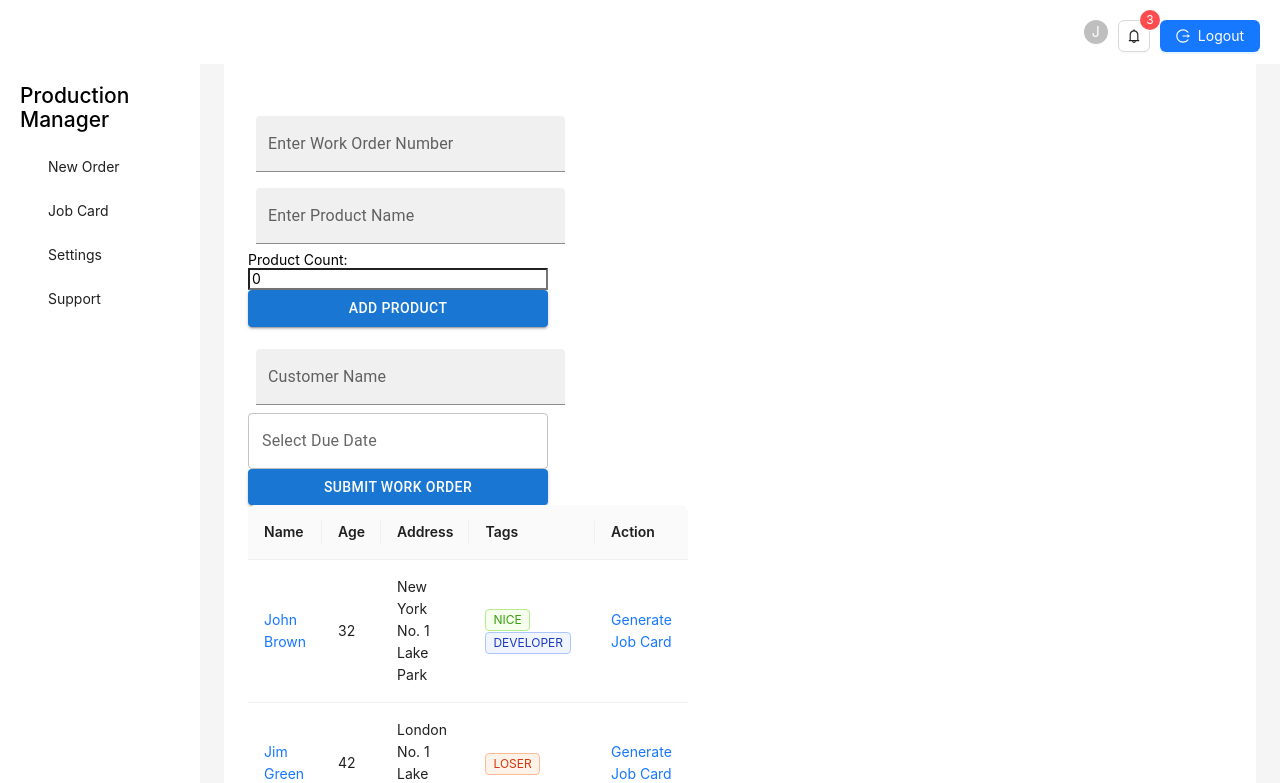
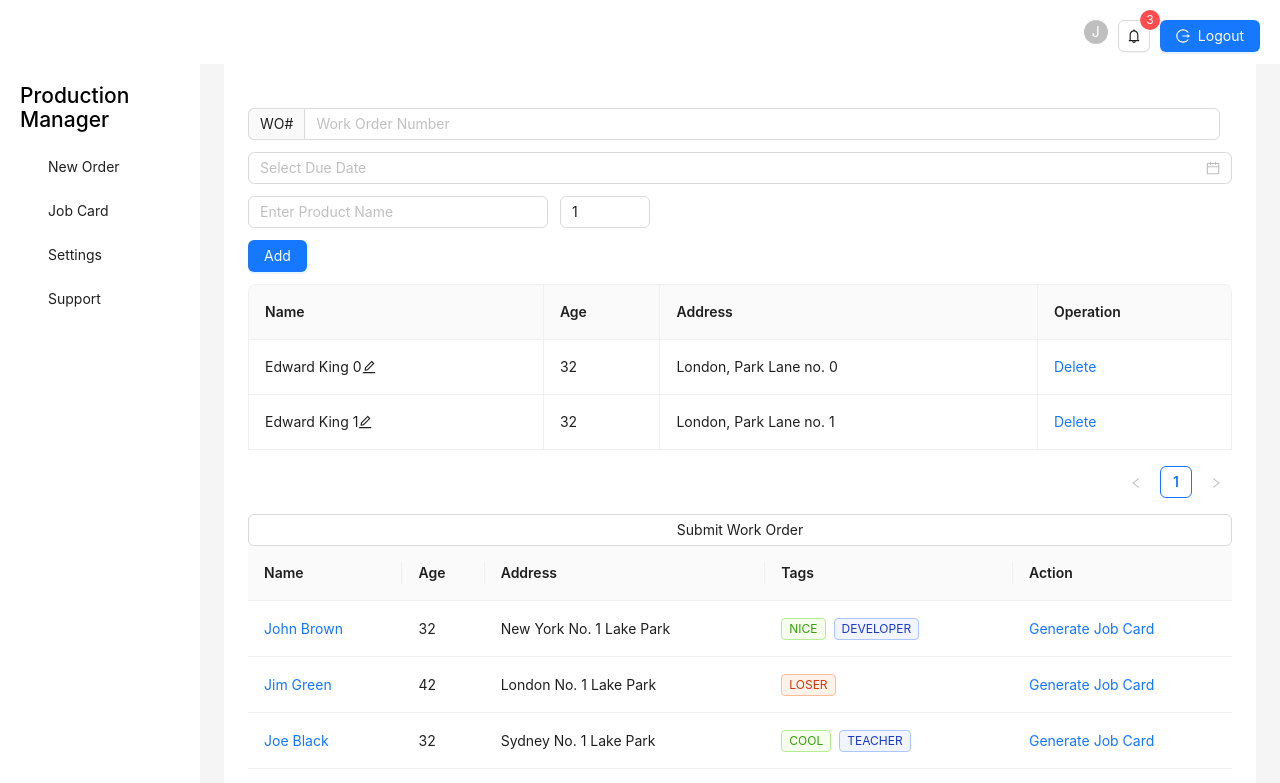
Before and after one commit to zeezaglobal/inventory-management, a React (Create React App) app: page /dashboard in a window 1280 px wide. Shown: the top 783 px of the page. Built offline with nearby package versions, Linux system fonts and the light colour scheme.

Commit message:
table added

```diff
--- a/package.json
+++ b/package.json
@@ -3,6 +3,7 @@
   "version": "0.1.0",
   "private": true,
   "dependencies": {
+    "@ant-design/icons": "^5.6.0",
     "@emotion/react": "^11.14.0",
     "@emotion/styled": "^11.14.0",
     "@mui/material": "^6.4.0",
--- /dev/null
+++ b/src/components/EditText.jsx
@@ -0,0 +1,8 @@
+import React from 'react';
+import { Input } from 'antd';
+
+const EditText = ({ placeholder }) => {
+  return <Input style={{ width: 300 }} placeholder={ placeholder } />;
+};
+
+export default EditText;
--- a/src/components/EditableTextField.jsx
+++ /dev/null
@@ -1,23 +0,0 @@
-import * as React from 'react';
-import Box from '@mui/material/Box';
-import TextField from '@mui/material/TextField';
-
-export default function EditableTextField({ label,onChange,value }) {
-  return (
-    <Box
-      component="form"
-      sx={{ '& > :not(style)': { m: 1, width: '35ch' } }}
-      noValidate
-      autoComplete="off"
-    >
-
-      <TextField
-      id="filled-basic"
-      label={label}
-      variant="filled"
-      value={value}
-      onChange={onChange}/>
-
-    </Box>
-  );
-}
--- /dev/null
+++ b/src/components/ProductNameTable.jsx
@@ -0,0 +1,143 @@
+import React, { useState } from 'react';
+import { Table, Input, Button, Popconfirm } from 'antd';
+import { EditOutlined, CheckOutlined } from '@ant-design/icons';
+
+const EditableCell = ({ value: initialValue, onChange }) => {
+  const [value, setValue] = useState(initialValue);
+  const [editable, setEditable] = useState(false);
+
+  const handleChange = (e) => {
+    setValue(e.target.value);
+  };
+
+  const check = () => {
+    setEditable(false);
+    if (onChange) {
+      onChange(value);
+    }
+  };
+
+  const edit = () => {
+    setEditable(true);
+  };
+
+  return (
+    <div className="editable-cell">
+      {editable ? (
+        <div className="editable-cell-input-wrapper">
+          <Input
+            value={value}
+            onChange={handleChange}
+            onPressEnter={check}
+          />
+          <CheckOutlined
+            className="editable-cell-icon-check"
+            onClick={check}
+          />
+        </div>
+      ) : (
+        <div className="editable-cell-text-wrapper">
+          {value || ' '}
+          <EditOutlined
+            className="editable-cell-icon"
+            onClick={edit}
+          />
+        </div>
+      )}
+    </div>
+  );
+};
+
+const ProductNameTable = () => {
+  const [dataSource, setDataSource] = useState([
+    {
+      key: '0',
+      name: 'Edward King 0',
+      age: '32',
+      address: 'London, Park Lane no. 0',
+    },
+    {
+      key: '1',
+      name: 'Edward King 1',
+      age: '32',
+      address: 'London, Park Lane no. 1',
+    },
+  ]);
+
+  const [count, setCount] = useState(2);
+
+  const onCellChange = (key, dataIndex) => (value) => {
+    const newData = [...dataSource];
+    const target = newData.find((item) => item.key === key);
+    if (target) {
+      target[dataIndex] = value;
+      setDataSource(newData);
+    }
+  };
+
+  const onDelete = (key) => {
+    setDataSource(dataSource.filter((item) => item.key !== key));
+  };
+
+  const handleAdd = () => {
+    const newData = {
+      key: count.toString(),
+      name: `Edward King ${count}`,
+      age: 32,
+      address: `London, Park Lane no. ${count}`,
+    };
+    setDataSource([...dataSource, newData]);
+    setCount(count + 1);
+  };
+
+  const columns = [
+    {
+      title: 'Name',
+      dataIndex: 'name',
+      width: '30%',
+      render: (text, record) => (
+        <EditableCell
+          value={text}
+          onChange={onCellChange(record.key, 'name')}
+        />
+      ),
+    },
+    {
+      title: 'Age',
+      dataIndex: 'age',
+    },
+    {
+      title: 'Address',
+      dataIndex: 'address',
+    },
+    {
+      title: 'Operation',
+      dataIndex: 'operation',
+      render: (text, record) =>
+        dataSource.length > 1 ? (
+          <Popconfirm
+            title="Sure to delete?"
+            onConfirm={() => onDelete(record.key)}
+          >
+            <a href="#">Delete</a>
+          </Popconfirm>
+        ) : null,
+    },
+  ];
+
+  return (
+    <div>
+      <Button
+        type="primary"
+        className="editable-add-btn"
+        onClick={handleAdd}
+        style={{ marginTop: 12,marginBottom:12 }}
+      >
+        Add
+      </Button>
+      <Table bordered dataSource={dataSource} columns={columns} />
+    </div>
+  );
+};
+
+export default ProductNameTable;
--- /dev/null
+++ b/src/components/WorkOrderFeild.jsx
@@ -0,0 +1,18 @@
+import * as React from 'react';
+
+import { Input } from 'antd';
+
+
+export default function WorkOrderFeild({ }) {
+
+
+  return (
+    <div>
+    <div style={{ marginRight: 12,marginBottom:12 }}>
+      <Input addonBefore="WO#"  placeholder="Work Order Number" />
+    </div>
+
+
+  </div>
+  );
+}
--- a/src/pages/Order.css
+++ b/src/pages/Order.css
@@ -1,5 +1,11 @@
 .parent{
     display: flex;
     flex-direction: column;
-    width: 300px;
+
 }
+.firstline{
+    display: flex;
+    flex-direction: row;
+
+
+}
--- a/src/pages/Order.jsx
+++ b/src/pages/Order.jsx
@@ -1,14 +1,13 @@
 import "../pages/Order.css";
 import React, { useState } from "react";
 
-import EditableTextField from "../components/EditableTextField";
+import WorkOrderFeild from "../components/WorkOrderFeild";
+import EditText from "../components/EditText";
 import List from "../components/List";
 import Table from "../components/TableComponent";
-import Button from "@mui/material/Button";
-import TextField from "@mui/material/TextField";
-import { LocalizationProvider } from "@mui/x-date-pickers/LocalizationProvider";
-import { DatePicker } from "@mui/x-date-pickers";
-import { AdapterDayjs } from "@mui/x-date-pickers/AdapterDayjs";
+import ProductTableName from "../components/ProductNameTable";
+
+import { Button, InputNumber,DatePicker } from "antd";
 
 const Order = () => {
   const [nameList, setNameList] = useState([]);
@@ -19,7 +18,7 @@ const Order = () => {
   const handleChange = (e) => {
     setValue(e.target.value);
   };
-
+  const onChange = (e) => {};
   const handleAddProduct = () => {
     if (productName.trim() && value > 0) {
       // Add the product name and count as an object
@@ -31,39 +30,24 @@ const Order = () => {
 
   return (
     <div className="parent">
-      <EditableTextField label="Enter Work Order Number" />
-      <EditableTextField
-        label="Enter Product Name"
-        value={productName}
-        onChange={(e) => setProductName(e.target.value)}
-      />
-      <label htmlFor="number-picker">Product Count: </label>
-      <input
-        id="number-picker"
-        type="number"
-        value={value}
-        onChange={handleChange}
-        min="0"
-        max="100"
-        step="1"
-      />
-      <Button className="Button" variant="contained" onClick={handleAddProduct}>
-        Add Product
+        <WorkOrderFeild />
+        <DatePicker placeholder="Select Due Date" style={{ marginBottom: 12 }} onChange={onChange} />
+
+      <div className="firstline">
+
+        <EditText placeholder="Enter Product Name" />
+        <InputNumber style={{ marginLeft: 12 }} min={1} max={50} defaultValue={1} onChange={onChange} />
+
+
+      </div>
+
+
+      <ProductTableName  />
+
+      <Button className="Button" variant="contained">
+        Submit Work Order
       </Button>
-      <List items={nameList} />
-      <EditableTextField label="Customer Name" />
-      <LocalizationProvider dateAdapter={AdapterDayjs}>
-        <DatePicker
-          label="Select Due Date"
-          value={dueDate}
-          onChange={(newDate) => setDueDate(newDate)}
-          renderInput={(params) => <TextField {...params} />}
-        />
-      </LocalizationProvider>
-      <Button className="Button" variant="contained" >
-       Submit Work Order
-      </Button>
-      <Table/>
+      <Table />
     </div>
   );
 };
--- a/src/pages/PDFGenerater.jsx
+++ b/src/pages/PDFGenerater.jsx
@@ -1,33 +1,60 @@
-// Production.js
 import React from "react";
 import { jsPDF } from "jspdf";
 
 const PDFGenerater = () => {
   const generatePDF = () => {
-    const doc = new jsPDF();
+    // Create a wider PDF (e.g., landscape orientation with custom width)
+    const doc = new jsPDF({
+      orientation: "landscape",
+      unit: "mm",
+      format: [297, 210], // Custom width and height: 297mm x 210mm (A4 Landscape)
+    });
 
-    const data = {
-      key: '2',
-      name: 'Jim Green________________________',
-      age: 42,
-      address: 'London No. 1 Lake Park',
-      tags: ['loser'],
-    };
+    // Add header
+    doc.setFontSize(16);
+    doc.text("ONTIDES ENGINEERING WORKS L.L.C", 20, 20);
+    doc.setFontSize(12);
+    doc.text("JOB CARD", 135, 30); // Centered Job Card title
+    doc.setFontSize(10);
+    doc.text("Work Order No.: ____________________", 20, 40);
+    doc.text("Job Card No.: 0035", 240, 40);
+    doc.text("Date: ____________________", 240, 50);
 
-    // Add title
-    doc.text("User Details", 20, 20);
+    // Table settings
+    const tableStartY = 60;
+    const rowHeight = 10;
+    const numRows = 10;
 
-    // Add data
-    doc.text(`Key: ${data.key}`, 20, 30);
-    doc.text(`Name: ${data.name}`, 20, 40);
-    doc.text(`Age: ${data.age}`, 20, 50);
-    doc.text(`Address: ${data.address}`, 20, 60);
-    doc.text(`Tags: ${data.tags.join(", ")}`, 20, 70);
-    doc.text("Enter new name:", 20, 100);
-    doc.rect(20, 105, 180, 10); // Draw a rectangle for the text field
+    // Draw outer border for the table
+    doc.rect(20, tableStartY, 260, numRows * rowHeight);
+
+    // Draw vertical lines for columns
+    const colPositions = [30, 120, 160, 200, 230, 260]; // Adjusted for wider layout
+    colPositions.forEach((x) => {
+      doc.line(x, tableStartY, x, tableStartY + numRows * rowHeight);
+    });
+
+    // Draw horizontal lines for rows
+    for (let i = 0; i <= numRows; i++) {
+      doc.line(20, tableStartY + i * rowHeight, 280, tableStartY + i * rowHeight); // Wider width
+    }
+
+    // Table headers
+    doc.text("Sl. No.", 22, tableStartY + 7);
+    doc.text("Description", 50, tableStartY + 7);
+    doc.text("Unit", 125, tableStartY + 7);
+    doc.text("Qty", 165, tableStartY + 7);
+    doc.text("Completed Qty", 205, tableStartY + 7);
+    doc.text("Duration (Hrs)", 235, tableStartY + 7); // Adjusted position
+    doc.text("Remarks", 265, tableStartY + 7); // Adjusted position
+
+    // Footer details
+    const footerStartY = tableStartY + numRows * rowHeight + 10;
+    doc.text("Prepared by: ____________________", 20, footerStartY);
+    doc.text("Foreman Signature: ____________________", 200, footerStartY);
 
     // Save PDF
-    doc.save("user_details.pdf");
+    doc.save("job_card_wide.pdf");
   };
 
   return (
```
Also changed, not shown: 1 other file (tests, documents, lock files or other folders).
